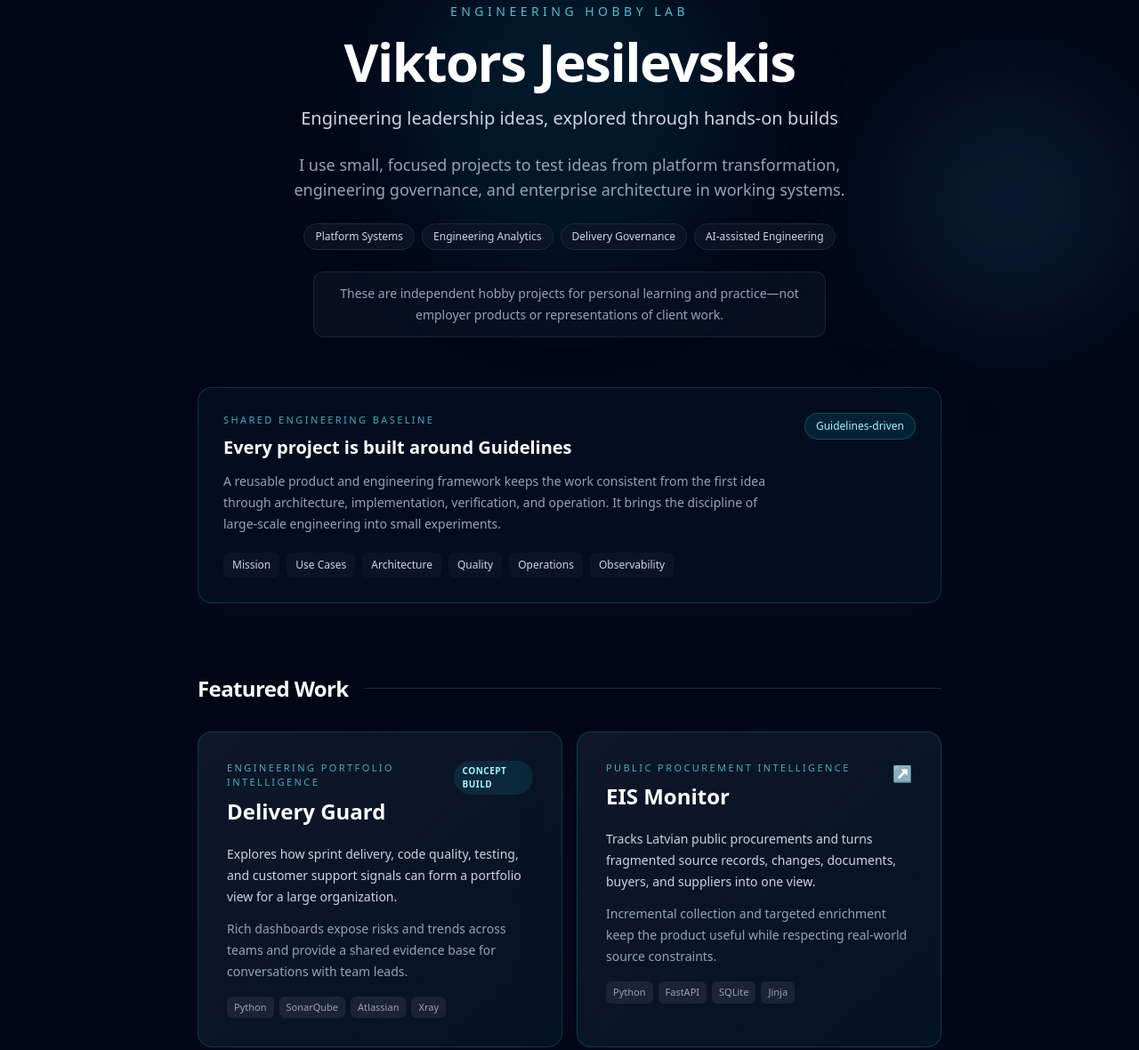
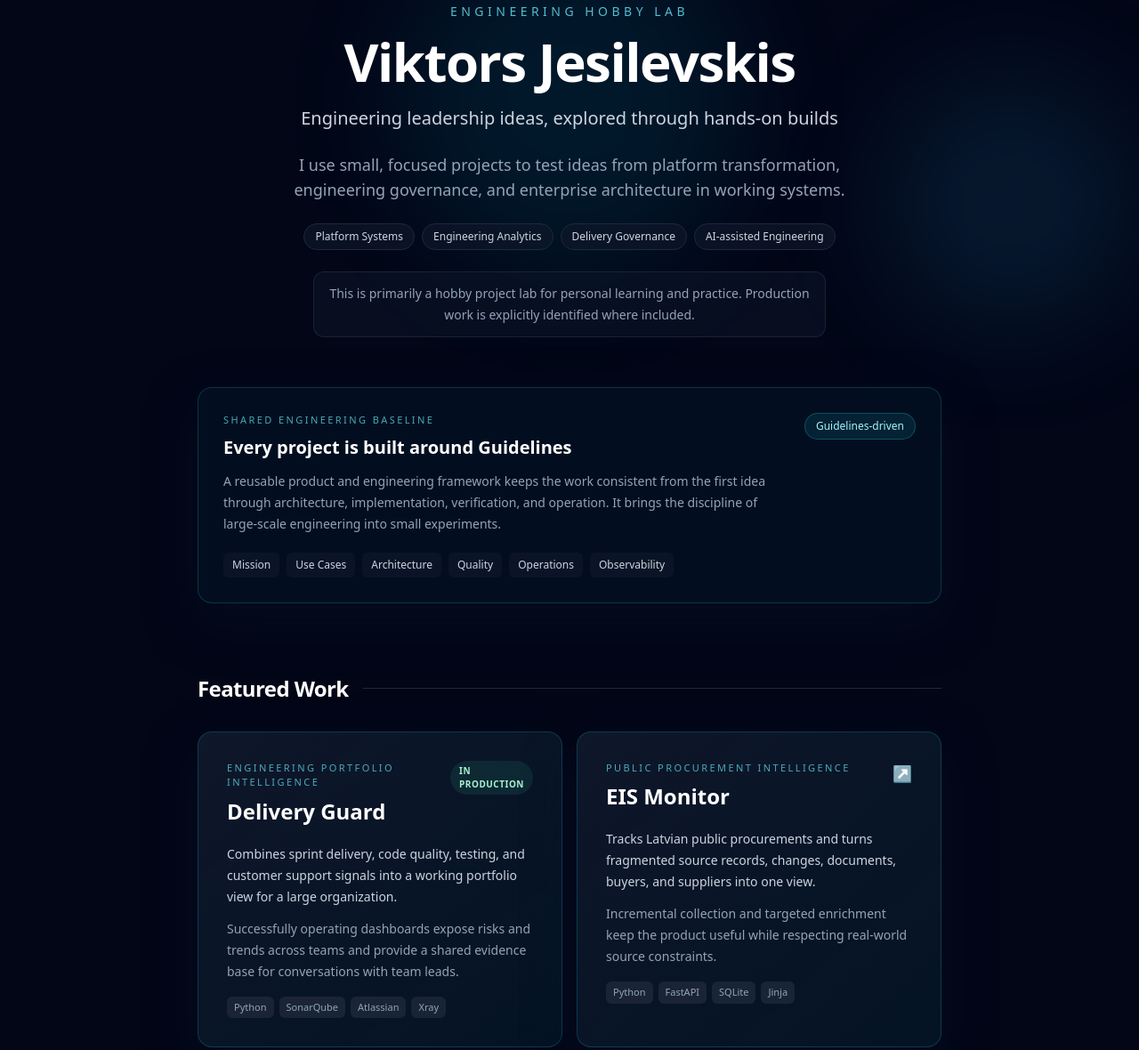
Before and after one commit to vicy07/landing, a plain HTML site: page index.html in a window 1280 px wide. Shown: the part 77-1257 px from the top of the page at 89% size. Drawn offline with nearby package versions, Linux system fonts and the light colour scheme.

Commit message:
Delviery Guard ajusted

```diff
--- a/index.html
+++ b/index.html
@@ -73,8 +73,8 @@
             <span class="rounded-full border border-slate-800 bg-slate-900/70 px-3 py-1.5">AI-assisted Engineering</span>
           </div>
           <p class="mx-auto mt-6 max-w-xl rounded-xl border border-slate-800/80 bg-slate-900/50 px-4 py-3 text-xs leading-5 text-slate-400 sm:text-sm sm:leading-6">
-            These are independent hobby projects for personal learning and
-            practice—not employer products or representations of client work.
+            This is primarily a hobby project lab for personal learning and
+            practice. Production work is explicitly identified where included.
           </p>
         </section>
 
@@ -118,15 +118,15 @@
                   <p class="text-[11px] font-medium uppercase tracking-[0.22em] text-cyan-300/70">Engineering portfolio intelligence</p>
                   <h3 class="mt-2 text-xl font-semibold text-white sm:text-2xl">Delivery Guard</h3>
                 </div>
-                <span class="rounded-full bg-cyan-400/10 px-2.5 py-1 text-[10px] font-semibold uppercase tracking-wider text-cyan-200">Concept build</span>
+                <span class="rounded-full bg-emerald-400/10 px-2.5 py-1 text-[10px] font-semibold uppercase tracking-wider text-emerald-200">In production</span>
               </div>
               <p class="mt-5 text-sm leading-6 text-slate-300">
-                Explores how sprint delivery, code quality, testing, and customer
-                support signals can form a portfolio view for a large organization.
+                Combines sprint delivery, code quality, testing, and customer
+                support signals into a working portfolio view for a large organization.
               </p>
               <p class="mt-3 text-sm leading-6 text-slate-400">
-                Rich dashboards expose risks and trends across teams and provide
-                a shared evidence base for conversations with team leads.
+                Successfully operating dashboards expose risks and trends across
+                teams and provide a shared evidence base for conversations with team leads.
               </p>
               <ul class="mt-4 flex flex-wrap gap-1.5" aria-label="Technologies used">
                 <li class="rounded-md bg-slate-800/80 px-2 py-1 text-[11px] text-slate-400">Python</li>
```
